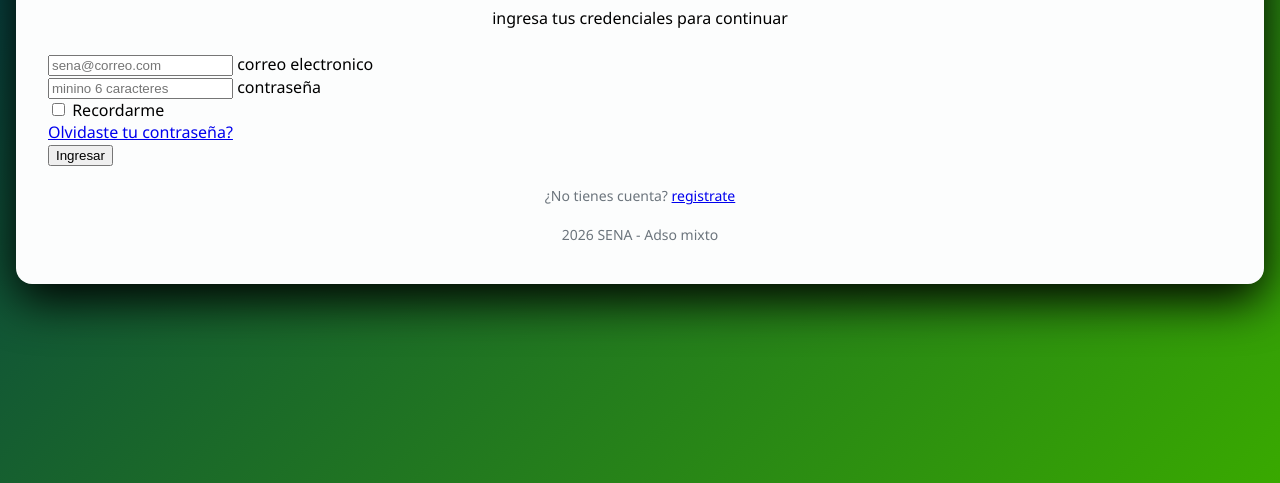
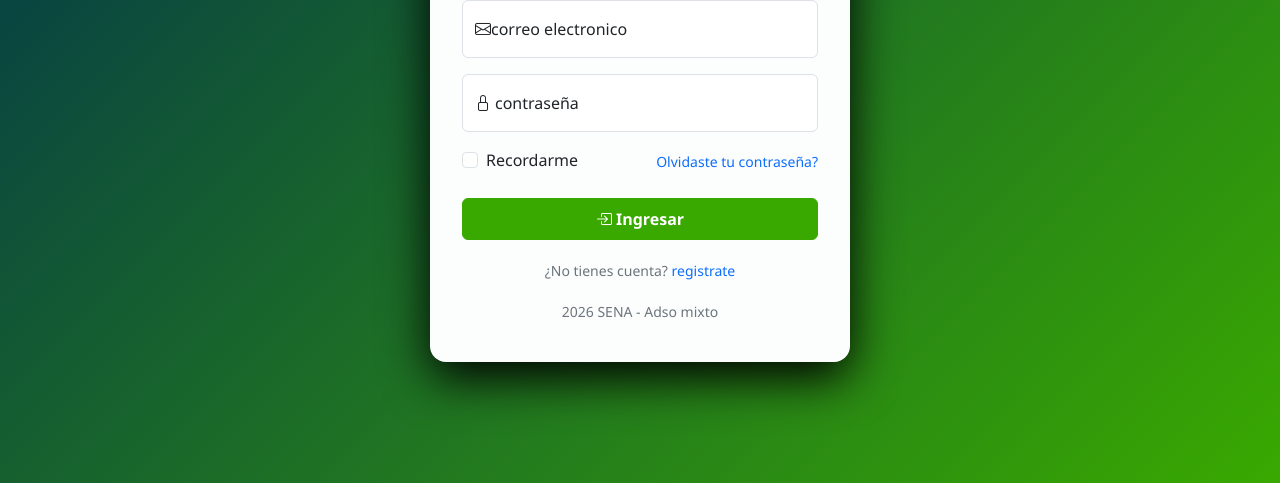
Before and after one commit to dv4rz/INVENTARIO_duvan, a plain HTML site: page index.html in a window 1280 px wide. Shown: the part 317-800 px from the top of the page. Drawn offline with nearby package versions, Linux system fonts and the light colour scheme.

Commit message:
cambios en css y el index
agregamos el bootstrap y le colocamos los iconos a la pagina

```diff
--- a/css/estilos.css
+++ b/css/estilos.css
@@ -31,19 +31,19 @@ body {/*afecta todo el cuerpo de la pagina*/
     /*color de fondo*/
     --bs-btn-bg: var(--sena-verde);
     /*color de borde*/
-    --bs-btn-border-color:var(var var(--sena-verde));
+    --bs-btn-border-color:var(--sena-verde);
     /*texto con el mouse arriba*/
     --bs-btn-hover-color:#fff;
     /*fondo con el mouse encima*/
-    --bs-btn-hver-bg: var(var var(--sena-verde-oscuro));
+    --bs-btn-hover-bg: var(--sena-verde-oscuro);
     /*borde con el mouse encima*/
-    --bs-btn--border-color: var(var(--sena-verde-oscuro));
+    --bs-btn--border-color: var(--sena-verde-oscuro);
     /*texto mientras se hace clic */
     --bs--btn--active-color:#fff;
     /*fondo mientras se hace clic*/
-    --bs-btn-active-bg: var(var(--sena-verde-oscuro));
+    --bs-btn-active-bg: var(--sena-verde-oscuro);
     /* borde mientras se hace clic*/
-    --bs-btn-active-border-color: var(var(--sena-verde-oscuro));
+    --bs-btn-active-border-color: var(--sena-verde-oscuro);
     /*cierra la regla*/
 }
 /* la coma aplica la misma regla a varios selectores: los campos con el foco*/
@@ -95,7 +95,7 @@ body {/*afecta todo el cuerpo de la pagina*/
     /*ancho completo*/
     width: 100%;
     /*hasta 420px*/
-    max-width: 420;
+    max-width: 420px;
     /*fondo blanco*/
     background-color: #fcfdfd;
     /*esquinas redondeadas*/
--- a/index.html
+++ b/index.html
@@ -4,10 +4,19 @@
     <meta charset="UTF-8"> <!--es la region de colombia-->
     <meta name="viewport" content="width=device-width, initial-scale=1.0"><!--esto es las medidadas opara que se ajusten la pagina-->
     <title>iniciar sesión inventario adso</title>
-    <link href="css/estilos.css" rel="stylesheet"> <!--llama los estilos personalizados-->
+    <!-- CSS de bootstrap 5.3.3 desde url predeterminada-->
+
+     <link href="https://cdn.jsdelivr.net/npm/bootstrap@5.3.3/dist/css/bootstrap.min.css"  rel="stylesheet">
+     <link href="css/estilos.css" rel="stylesheet">
+
+     <!--Libreria de iconos de Bootstrap-->
+
+     <link href="https://cdn.jsdelivr.net/npm/bootstrap-icons@1.11.3/font/bootstrap-icons.min.css" rel="stylesheet">
+     <link href="css/estilos.css" rel="stylesheet"> <!--llama los estilos personalizados-->
+
 </head>
 <body class="login-fondo">
-    <main class="login-card"><!--contenido principal de la pagina-->
+    <main class="login-card"> <!--contenido principal de la pagina-->
         <header class="login-encabezado"><!--encabezado del login-->
             <!--icono de la tienda-->
             <i class="bi bi-shop display-4 text-sena"></i>
```
Also changed, not shown: usuarios.html (added), 1 other file.
